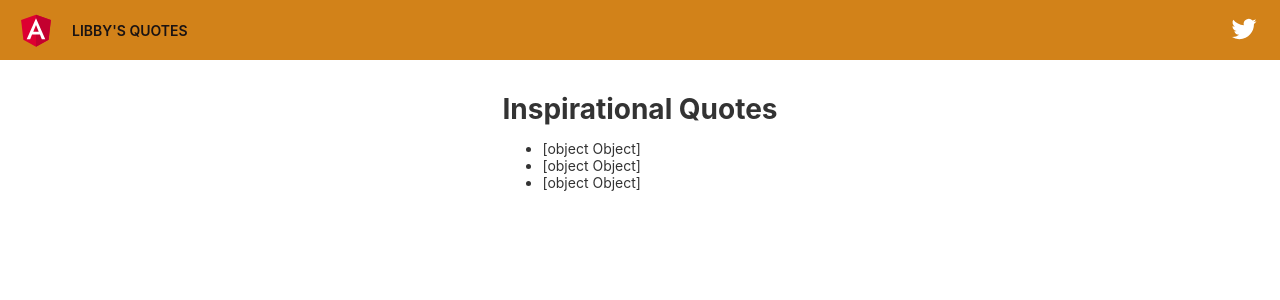
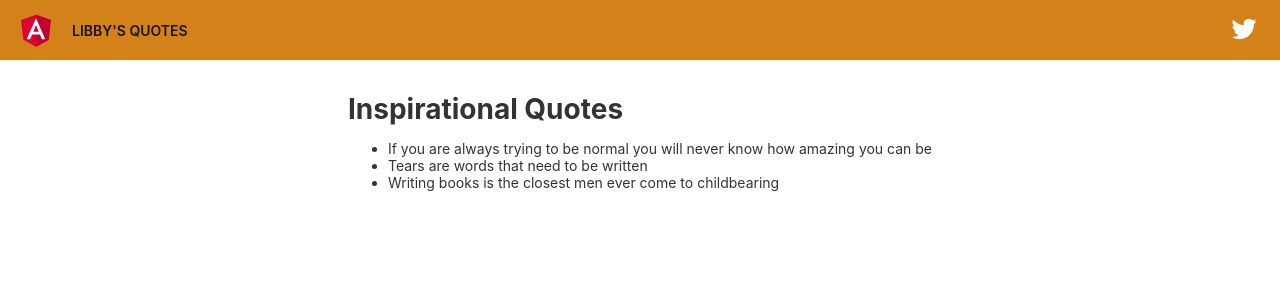
Before and after one commit to Libb521/quotes, an Angular app: page / in a window 1280 px wide. Shown: the top 300 px of the page. Built offline with nearby package versions, Linux system fonts and the light colour scheme.

Commit message:
I imported the Quotes blueprint that i just created,

```diff
--- a/src/app/app.component.html
+++ b/src/app/app.component.html
@@ -339,7 +339,7 @@
       <h1>Inspirational Quotes</h1>
       <ul>
         <li *ngFor='let quote of quotes'>
-          {{quote}}
+          {{quote.name}}
         </li>
     </ul>
     </div>
--- a/src/app/app.component.ts
+++ b/src/app/app.component.ts
@@ -7,7 +7,7 @@ import {  Quotes } from './quotes';
   styleUrls: ['./app.component.css']
 })
 export class AppComponent {
-  quotes:Quotes =[
+  quotes:Quotes = [
     {id:1, name:'If you are always trying to be normal you will never know how amazing you can be', author:'Maya Angelou'},
     {id:2, name:'Tears are words that need to be written', author:'Paulo Coelho'},
     {id:3, name:'Writing books is the closest men ever come to childbearing', author:'Norman Mailer'},
--- a/src/app/quotes.ts
+++ b/src/app/quotes.ts
@@ -1,5 +1,5 @@
 export class Quotes {
     id: number;
     name: string;
-    // author: string;
+    author: string;
 }
```
Also changed, not shown: src/main.ts (line endings or trailing spaces).
